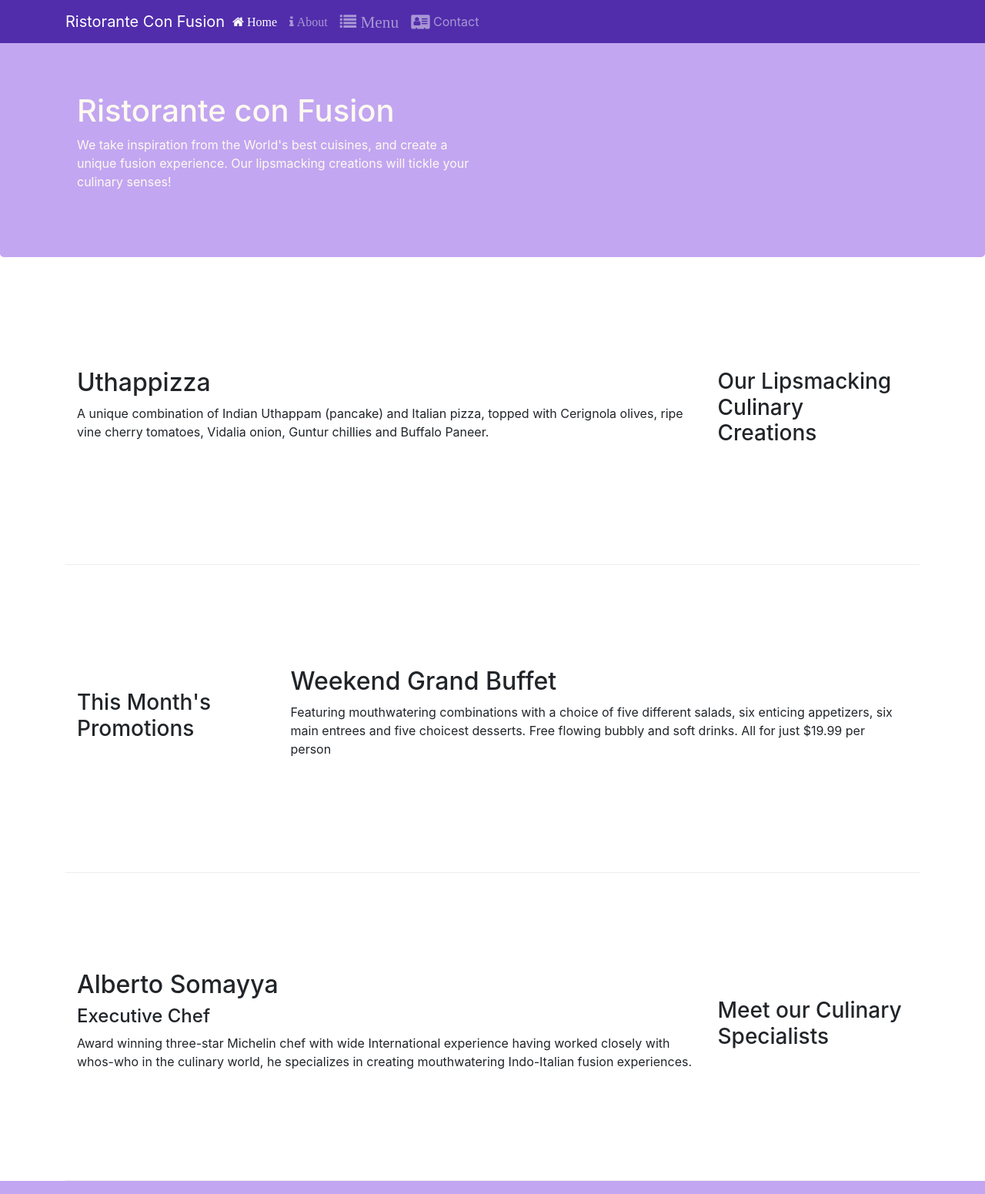
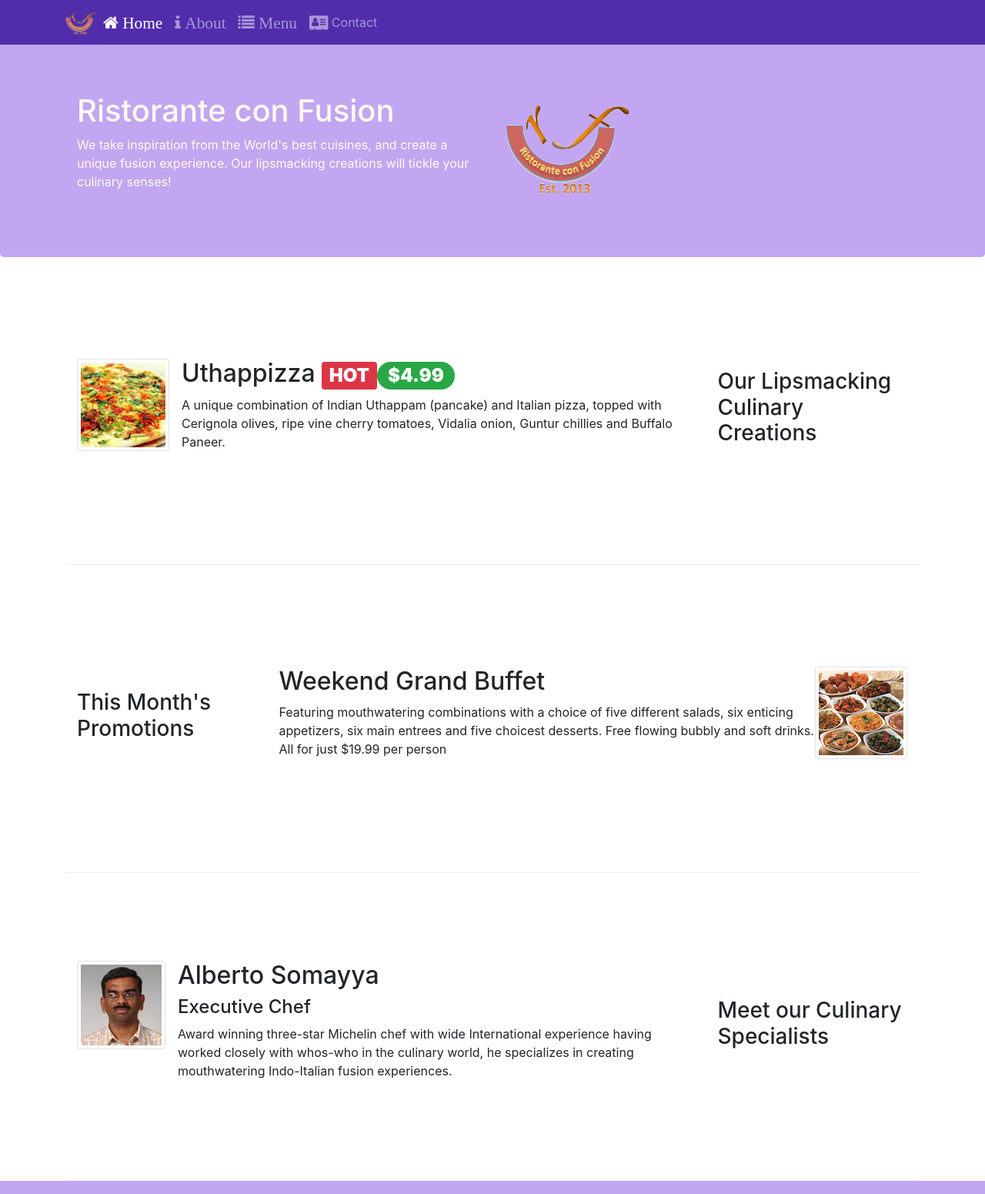
Before and after one commit to bajpayeeritik/bootstrap4, a website: page index.html in a window 1280 px wide. Shown: the top 1551 px of the page at 77% size. Drawn offline with nearby package versions, Linux system fonts and the light colour scheme.

Commit message:
Week2 pre-assig.

```diff
--- a/index.html
+++ b/index.html
@@ -23,11 +23,12 @@
                 <span class="navbar-toggler-icon"></span>
 
             </button>
-            <a class="navbar-brand mr-auto" href="#">Ristorante Con Fusion</a>
+            <a class="navbar-brand mr-auto" href="#"><img src="img/logo.png" height="30" width="41"></a>
+
             <div class="collapse navbar-collapse" id="Navbar">
                 <ul class="navbar-nav mr-auto">
-                    <li class="nav-item active"><a class="nav-link" href="#" style="padding-left:10px ;"><span class="fa fa-home"> Home</span></a></li>
-                    <li class="nav-item"><a class="nav-link" href="./aboutus.html"><span class="fa fa-info"> About</span></a></li>
+                    <li class="nav-item active"><a class="nav-link" href="#"><span class="fa fa-home fa-lg"> Home</span></a></li>
+                    <li class="nav-item"><a class="nav-link" href="./aboutus.html"><span class="fa fa-info fa-lg"> About</span></a></li>
                     <li class="nav-item"><a class="nav-link" href="#"><span class="fa fa-list fa-lg"> Menu</span></a></li>
                     <li class="nav-item"><a class="nav-link" href="./contactus.html"><span class="fa fa-address-card fa-lg"></span> Contact</a></li>
 
@@ -44,9 +45,12 @@
             <div class="row row-header">
                 <div class="col-12 col-sm-6">
                     <h1>Ristorante con Fusion</h1>
-                    <p>We take inspiration from the World's best cuisines, and create a unique fusion experience. Our lipsmacking creations will tickle your culinary senses!</p>
+                    <p>We take inspiration from the World's best cuisines, and create a unique fusion experience.
+                         Our lipsmacking creations will tickle your culinary senses!</p>
                 </div>
-                <div class="col-12 col-sm">
+                <div class="col-12 col-sm align-self-center">
+                    <img src="img/logo.png" class="img-fluid">
+
                 </div>
             </div>
         </div>
@@ -58,8 +62,15 @@
                 <h3>Our Lipsmacking Culinary Creations</h3>
             </div>
             <div class="col col-sm col-md order-sm-first">
-                <h2>Uthappizza</h2>
-                <p>A unique combination of Indian Uthappam (pancake) and Italian pizza, topped with Cerignola olives, ripe vine cherry tomatoes, Vidalia onion, Guntur chillies and Buffalo Paneer.</p>
+                <div class="media">
+                    <img class="img-fluid d-flex mr-3 img-align-self-center img-thumbnail" src="./img/uthappizza.png">
+                    <div class="media-body">
+                        <h2>Uthappizza <span class="badge badge-danger"><strong>HOT</strong></span><span class="badge badge-success badge-pill"><strong>$4.99</strong></span></h2>
+                        <p>A unique combination of Indian Uthappam (pancake) and Italian pizza, topped with Cerignola olives,
+                            ripe vine cherry tomatoes, Vidalia onion, Guntur chillies and Buffalo Paneer.</p>
+                    </div>
+                </div>
+
             </div>
         </div>
 
@@ -69,8 +80,16 @@
                 <h3>This Month's Promotions</h3>
             </div>
             <div class="col col-sm col-md">
+                <div class="media row">
+
+                    <div class="media-body">
                 <h2>Weekend Grand Buffet</h2>
-                <p>Featuring mouthwatering combinations with a choice of five different salads, six enticing appetizers, six main entrees and five choicest desserts. Free flowing bubbly and soft drinks. All for just $19.99 per person </p>
+                <p>Featuring mouthwatering combinations with a choice of five different salads, six enticing appetizers,
+                    six main entrees and five choicest desserts. Free flowing bubbly and soft drinks. All for just $19.99 per person </p>
+                    </div>
+                    <img class="img-fluid d-flex mr-3 img-align-self-center img-thumbnail" src="./img/buffet.png">
+                    </div>
+
             </div>
         </div>
 
@@ -79,9 +98,16 @@
                 <h3>Meet our Culinary Specialists</h3>
             </div>
             <div class="col col-sm col-md order-sm-first">
+                <div class="media">
+                    <img class="img-fluid d-flex mr-3 img-align-self-center img-thumbnail" src="./img/alberto.png">
+                    <div class="media-body">
                 <h2>Alberto Somayya</h2>
                 <h4>Executive Chef</h4>
-                <p>Award winning three-star Michelin chef with wide International experience having worked closely with whos-who in the culinary world, he specializes in creating mouthwatering Indo-Italian fusion experiences. </p>
+                <p>Award winning three-star Michelin chef with wide International experience having worked closely with whos-who in the
+                    culinary world, he specializes in creating mouthwatering Indo-Italian fusion experiences. </p>
+                    </div>
+                    </div>
+
             </div>
         </div>
     </div>
```
Also changed, not shown: aboutus.html (+7 -5 lines), contactus.html (+8 -6 lines), img/alberto.png (added), img/buffet.png (added), img/logo.png (added), img/uthappizza.png (added), 1 other file.
